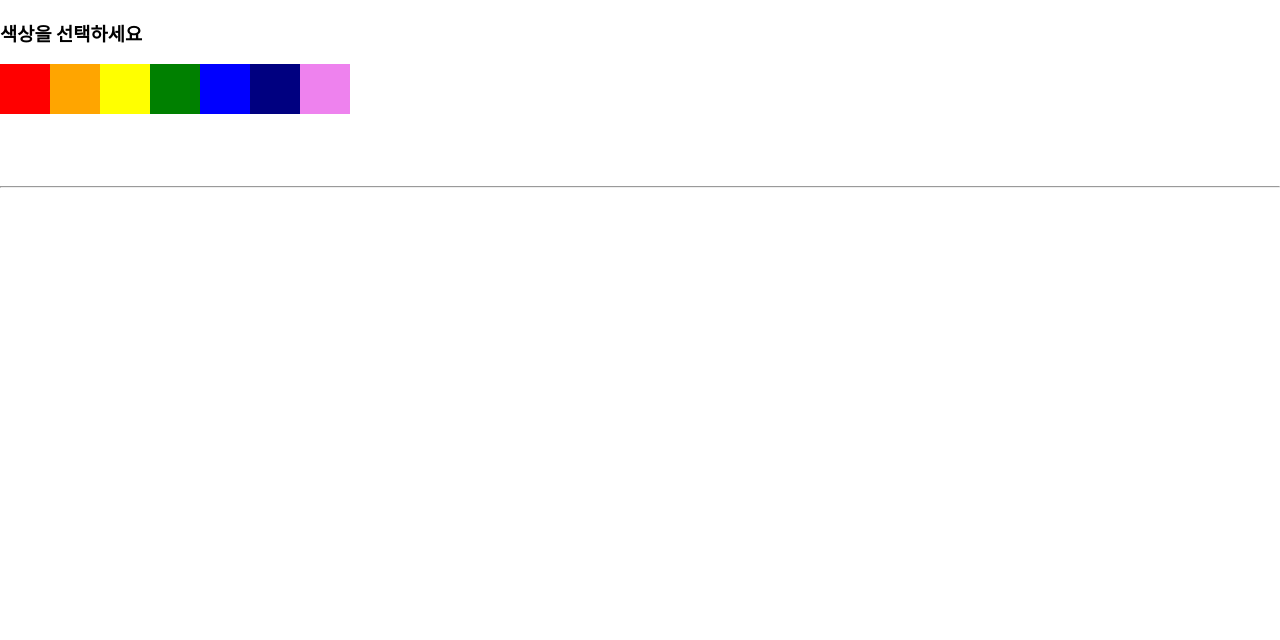
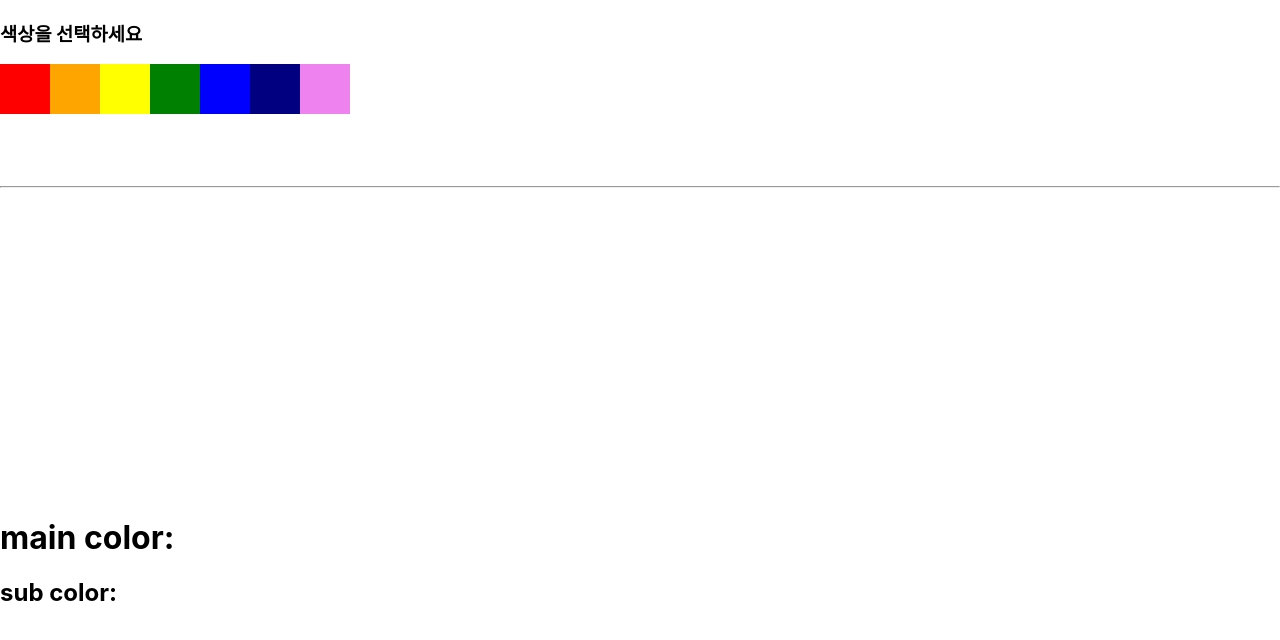
Before and after one commit to upship-kim/ReactPractice, a React (Create React App) app: page / in a window 1280 px wide. Shown: the top 640 px of the page. Built offline with nearby package versions, Linux system fonts and the light colour scheme; no server answers.

Commit message:
share state of ContextAPI

```diff
--- a/src/App.js
+++ b/src/App.js
@@ -12,6 +12,7 @@ import {Route} from 'react-router';
 import ColorBox from './contextAPI/components/ColorBox';
 import ColorContext, {ColorProvider} from './contextAPI/contexts/color';
 import SelectColor from './contextAPI/components/SelectColor';
+import TextBox from './contextAPI/components/TextBox';
 
 function App() {
     // const [view, setView] = useState(true);
@@ -36,6 +37,7 @@ function App() {
             <ColorProvider>
                 <SelectColor />
                 <ColorBox />
+                <TextBox />
             </ColorProvider>
         </>
     );
--- /dev/null
+++ b/src/contextAPI/components/TextBox.js
@@ -0,0 +1,15 @@
+import React, {useContext} from 'react';
+import ColorContext from '../contexts/color';
+
+const TextBox = () => {
+    const {state} = useContext(ColorContext);
+
+    return (
+        <div>
+            <h1 style={{color: state.color}}>main color: {state.color}</h1>
+            <h2 style={{color: state.subColor}}>sub color: {state.subColor}</h2>
+        </div>
+    );
+};
+
+export default TextBox;
```
